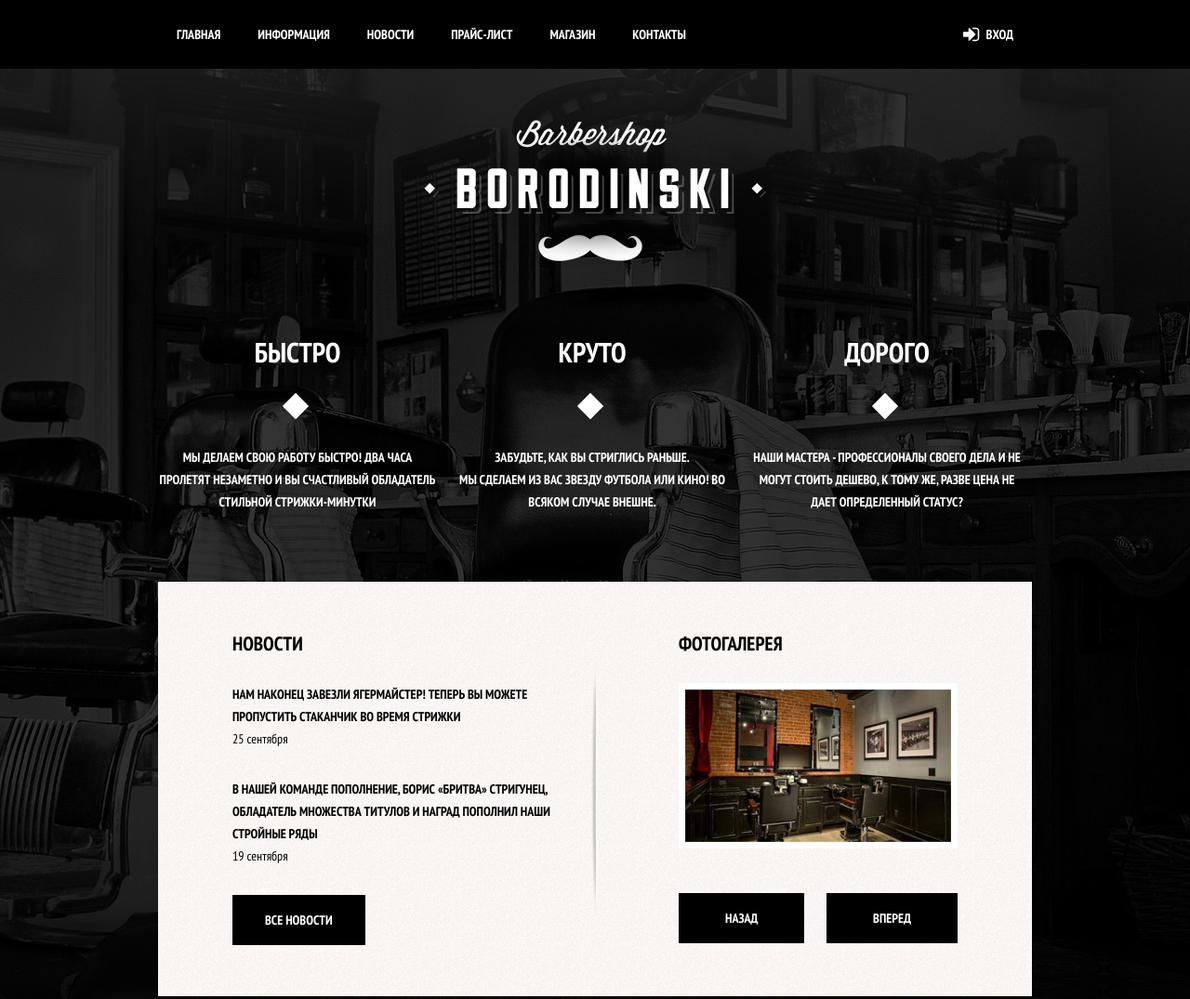
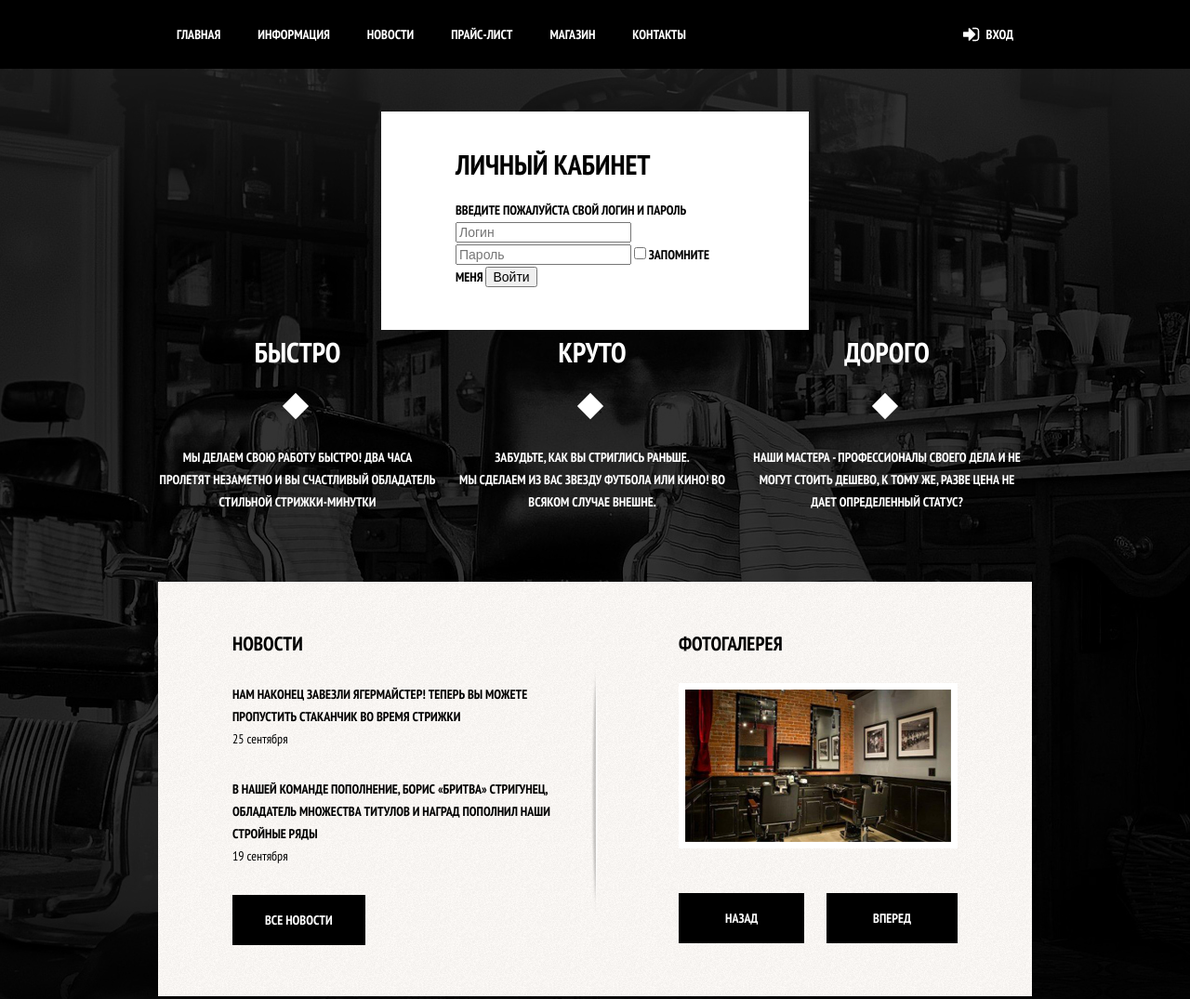
Before and after one commit to rtupolev/Barbershop, a plain HTML site: page index.html in a window 1280 px wide. Shown: the top 1075 px of the page at 93% size. Drawn offline with Linux system fonts and the light colour scheme.

Commit message:
недоделанный pop-up баннер

```diff
--- a/css/style.css
+++ b/css/style.css
@@ -55,7 +55,25 @@ button{
   cursor: pointer;
 }
 /* border: 1px solid red; */
-
+/*Pop-up login Form*/
+.popup-login{
+  position: absolute;
+  top: 120px;
+  left: 50%;
+  width: 300px;
+  margin-left: -230px;
+  padding: 45px 80px;
+  background: #ffffff;
+  color: #000000;
+}
+.popup-login h3{
+  margin:0;
+  margin-bottom: 25px;
+  font-size: 30px;
+}
+.popup-login p{
+  margin:0;
+}
 /* Header*/
 
 .main-header{
--- a/index.html
+++ b/index.html
@@ -86,7 +86,7 @@
             <h2 class="index-content-title">Записаться</h2>
             <p>Укажите желаемую дату и время и мы свяжемся с вами для
             подтверждения брони</p>
-            <form action="index.php" class="appointment-form" method="post">
+            <form action="/index.html" class="appointment-form" method="post">
               <input type="text" placeholder="Дата">
               <input type="text" placeholder="Время">
               <input type="text" placeholder="Ваше имя">
@@ -116,5 +116,16 @@
           </section>
         </div>
       </footer>
+      <div class="popup-login">
+        <h3>Личный кабинет</h3>
+        <p>Введите пожалуйста свой логин и пароль</p>
+        <form action="/index.html">
+          <input type="text" name="login" placeholder="Логин">
+          <input type="password" name="password" placeholder="Пароль">
+          <input type="checkbox" id="checkbox">
+          <label for="checkbox">Запомните меня</label>
+          <button type="submit">Войти</button>
+        </form>
+      </div>
 </body>
 </html>
```
